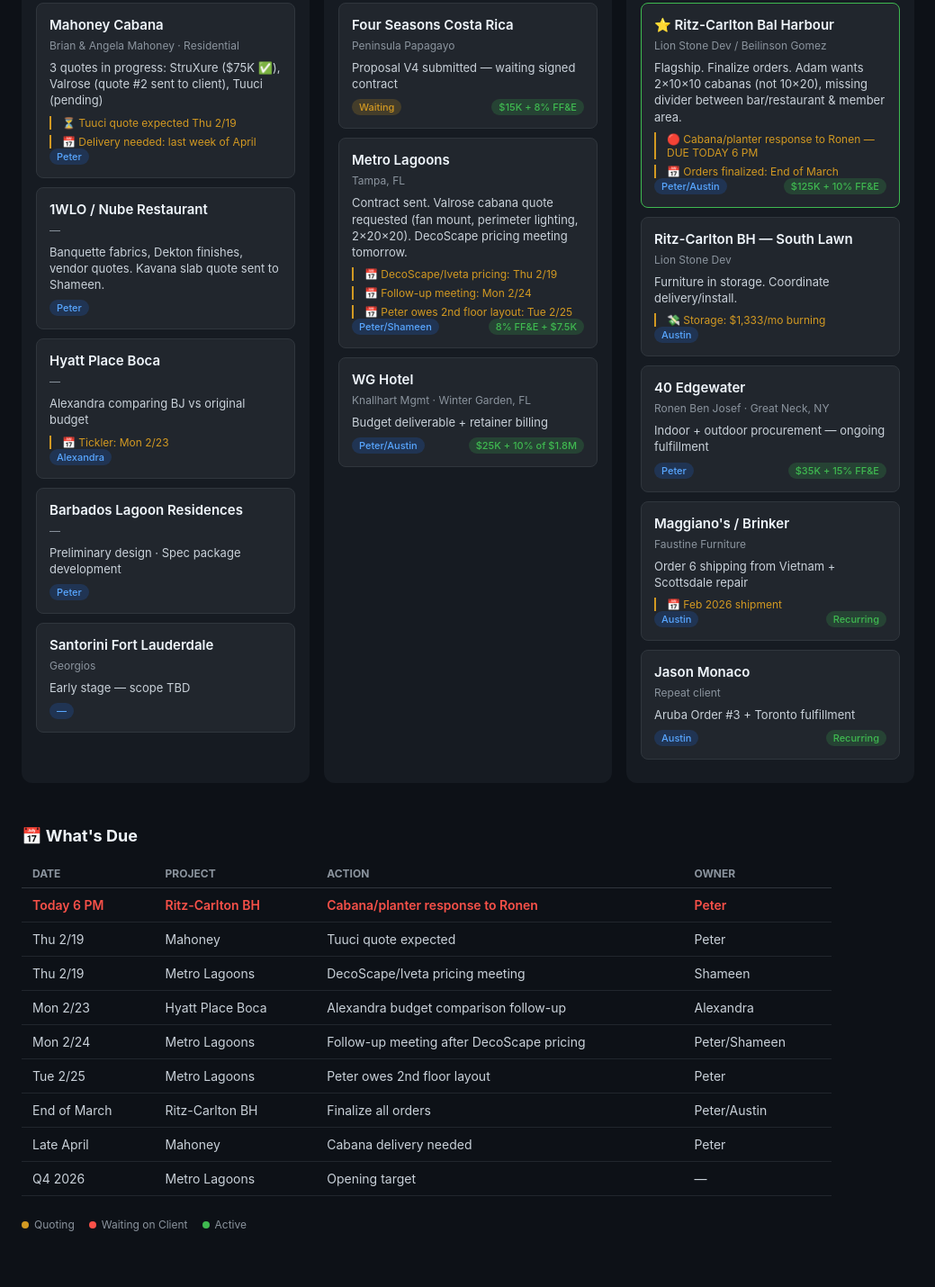
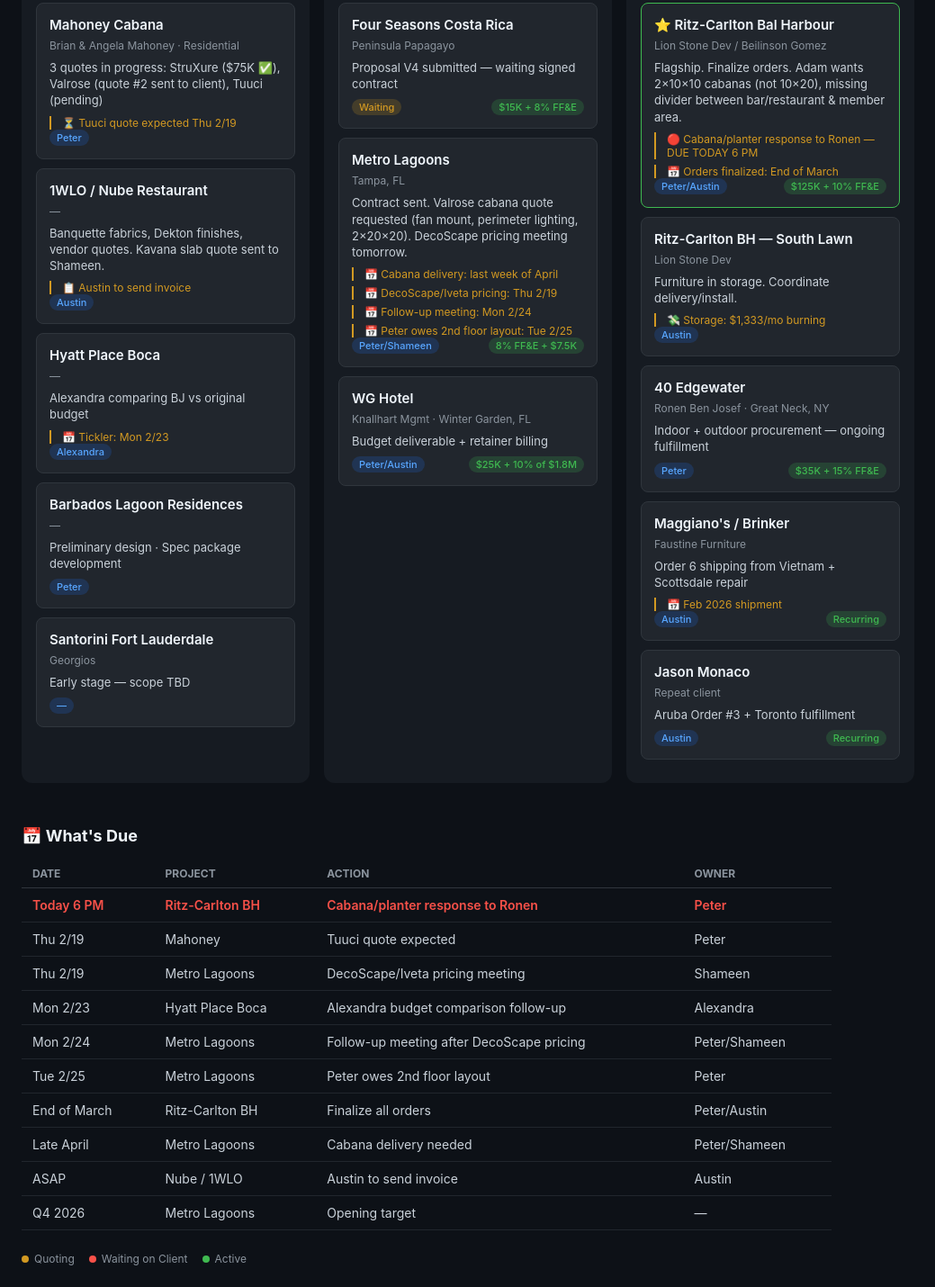
Before and after one commit to PEDROGRANDE001/iris, a plain HTML site: page docs/index.html in a window 1280 px wide. Shown: the part 140-1570 px from the top of the page at 90% size, without its empty margins (0-1039 px from the left). Before the commit the page ends 1532 px from the top, so only its background shows below. Drawn offline with Linux system fonts and the light colour scheme.

Commit message:
Fix Metro Lagoons delivery date, add Nube invoice task

```diff
--- a/docs/index.html
+++ b/docs/index.html
@@ -49,7 +49,6 @@
       <div class="card-client">Brian & Angela Mahoney · Residential</div>
       <div class="card-action">3 quotes in progress: StruXure ($75K ✅), Valrose (quote #2 sent to client), Tuuci (pending)</div>
       <div class="due-item">⏳ Tuuci quote expected Thu 2/19</div>
-      <div class="due-item">📅 Delivery needed: last week of April</div>
       <div class="card-meta">
         <span class="tag tag-owner">Peter</span>
       </div>
@@ -59,8 +58,9 @@
       <div class="card-title">1WLO / Nube Restaurant</div>
       <div class="card-client">—</div>
       <div class="card-action">Banquette fabrics, Dekton finishes, vendor quotes. Kavana slab quote sent to Shameen.</div>
+      <div class="due-item">📋 Austin to send invoice</div>
       <div class="card-meta">
-        <span class="tag tag-owner">Peter</span>
+        <span class="tag tag-owner">Austin</span>
       </div>
     </div>
 
@@ -111,6 +111,7 @@
       <div class="card-title">Metro Lagoons</div>
       <div class="card-client">Tampa, FL</div>
       <div class="card-action">Contract sent. Valrose cabana quote requested (fan mount, perimeter lighting, 2×20×20). DecoScape pricing meeting tomorrow.</div>
+      <div class="due-item">📅 Cabana delivery: last week of April</div>
       <div class="due-item">📅 DecoScape/Iveta pricing: Thu 2/19</div>
       <div class="due-item">📅 Follow-up meeting: Mon 2/24</div>
       <div class="due-item">📅 Peter owes 2nd floor layout: Tue 2/25</div>
@@ -205,7 +206,8 @@
     <tr><td>Mon 2/24</td><td>Metro Lagoons</td><td>Follow-up meeting after DecoScape pricing</td><td>Peter/Shameen</td></tr>
     <tr><td>Tue 2/25</td><td>Metro Lagoons</td><td>Peter owes 2nd floor layout</td><td>Peter</td></tr>
     <tr><td>End of March</td><td>Ritz-Carlton BH</td><td>Finalize all orders</td><td>Peter/Austin</td></tr>
-    <tr><td>Late April</td><td>Mahoney</td><td>Cabana delivery needed</td><td>Peter</td></tr>
+    <tr><td>Late April</td><td>Metro Lagoons</td><td>Cabana delivery needed</td><td>Peter/Shameen</td></tr>
+    <tr><td>ASAP</td><td>Nube / 1WLO</td><td>Austin to send invoice</td><td>Austin</td></tr>
     <tr><td>Q4 2026</td><td>Metro Lagoons</td><td>Opening target</td><td>—</td></tr>
   </tbody>
 </table>
```
Also changed, not shown: projects/TRACKER.md (+1 -1 lines).
